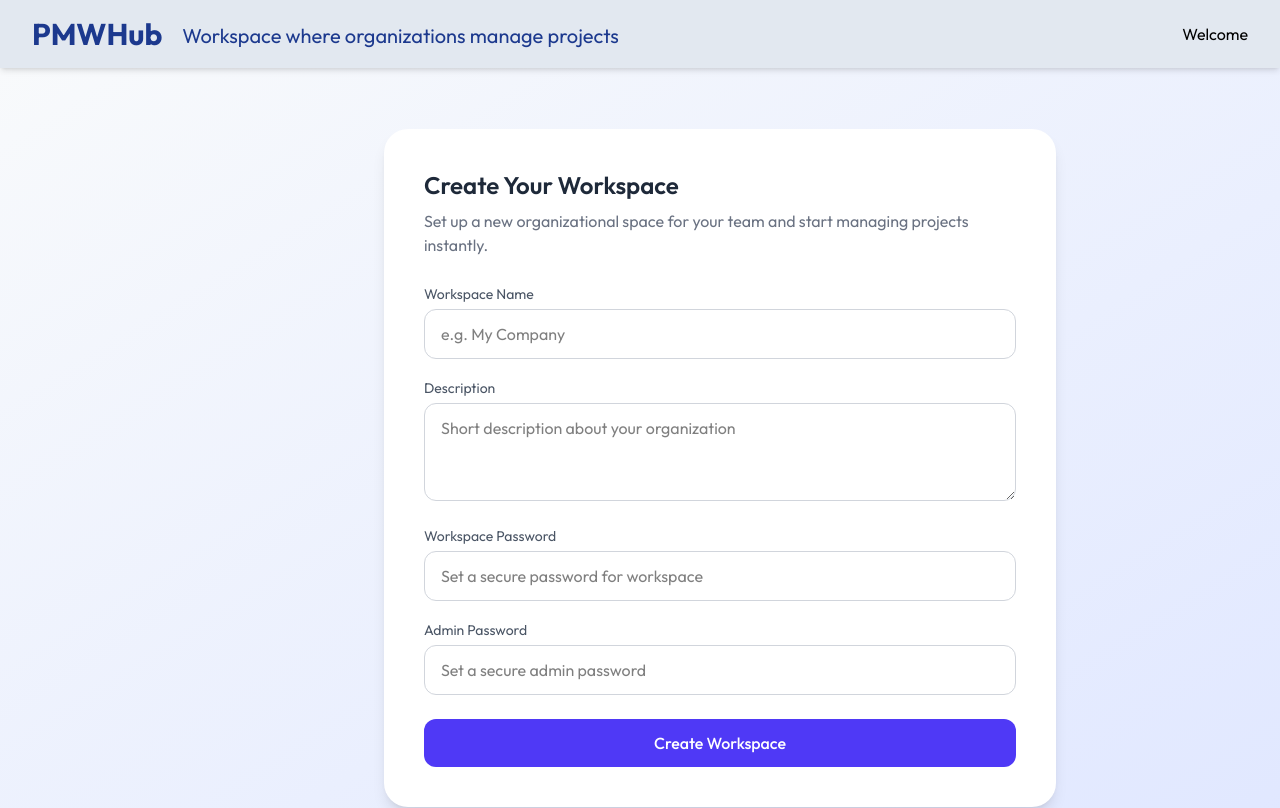
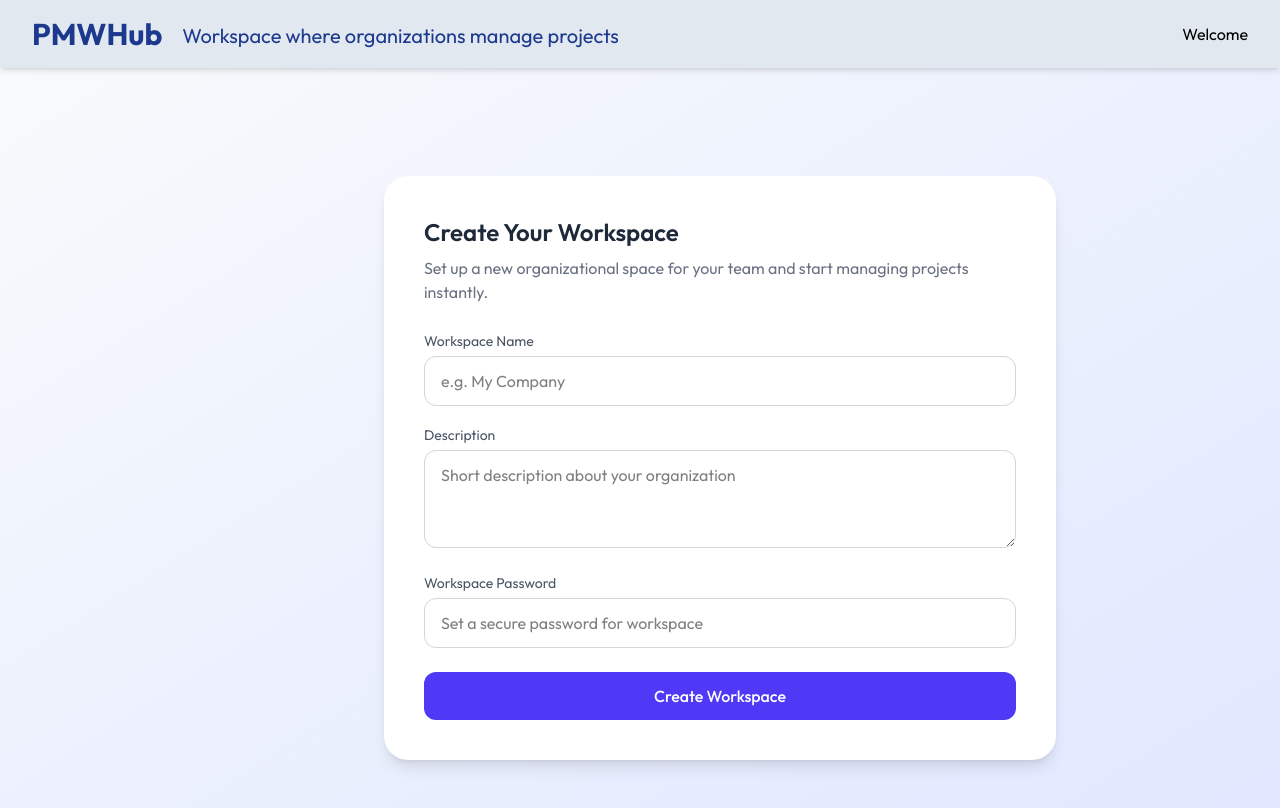
Before and after one commit to RupeshKumar4511/project-management-workspace-hub, a React (Vite) app in the folder frontend/: page /app in a window 1280 px wide. Shown: the top 808 px of the page. Built offline with nearby package versions, Linux system fonts and the light colour scheme.

Commit message:
component updated

```diff
--- a/frontend/src/components/CreateWorkspaceForm.jsx
+++ b/frontend/src/components/CreateWorkspaceForm.jsx
@@ -2,7 +2,7 @@ import { useRef } from "react";
 import { useSelector,useDispatch } from "react-redux";
 import { useForm } from "react-hook-form";
 import {useNavigate} from 'react-router-dom'
-import { createWorkspace } from "../features/workspaceSlice";
+import { createWorkspace, updateCreateWorkspaceResponse } from "../features/workspaceSlice";
 import ErrorPage from './ErrorPage.jsx'
 import SuccessModal from './SuccessModal.jsx'
 
@@ -17,22 +17,22 @@ export default function CreateWorkspaceForm() {
 
 
   const onSubmit = (data) => {
-    dispatch(createWorkspace({...data,createdBy:authResponse.username,email:authResponse.email}))
+    dispatch(createWorkspace({...data,createdBy:authResponse.username,adminEmail:authResponse.email}))
+  };
 
+  const handleClick = ()=>{
     reset({
             workspaceName:'',
             description:'',
             workspacePassword:'',
             adminPassword: '',
-        })
-  };
-
-  const handleClick = ()=>{
-    navigate('/app');
+      });
+    dispatch(updateCreateWorkspaceResponse())
+    navigate('/app/user-workspace');
   }
 
   if(response.createWorkspaceResponse?.success){
-     <SuccessModal message={"Your Workspace created Successfully."} handleClick={handleClick}/>
+    return <SuccessModal message={"Your Workspace created Successfully."} handleClick={handleClick}/>
   }
 
   if (error.signOutError) {
@@ -105,22 +105,6 @@ export default function CreateWorkspaceForm() {
           <span className="text-red-500 md:text-sm text-[12px] ">{errors.workspacePassword?.message}</span>
         </div>
 
-        <div className="md:col-span-2">
-          <label className="text-sm text-gray-600">Admin Password</label>
-          <input
-            type="password"
-            name="adminPassword"
-            placeholder="Set a secure admin password"
-            className="mt-1 w-full rounded-xl border border-gray-300 px-4 py-3 focus:outline-none focus:ring-2 focus:ring-indigo-400"
-            {...register("adminPassword", {
-                        required: "adminPassword is required",
-                        minLength: {
-                            value: 8 , message: "Length of adminPassword must be atleast 8 characters long."
-                        }
-                    })}
-          />
-          <span className="text-red-500 md:text-sm text-[12px] ">{errors.adminPassword?.message}</span>
-        </div>
 
         <button
           type="submit"
--- a/frontend/src/components/WorkspaceList.jsx
+++ b/frontend/src/components/WorkspaceList.jsx
@@ -1,20 +1,37 @@
 import { useRef } from "react";
 import { useForm } from "react-hook-form";
+import { joinWorkspace, updateJoinWorkspaceResponse } from "../features/workspaceSlice";
+import { useDispatch, useSelector } from "react-redux";
+import ErrorPage from "./ErrorPage";
+import { useNavigate } from "react-router-dom";
 
 export default function WorkspaceList() {
   const formRef = useRef(null);
-  const { register, handleSubmit,reset, formState: { errors } } = useForm()
+  const { register, handleSubmit, reset, formState: { errors } } = useForm();
+  const navigate = useNavigate()
+  const dispatch = useDispatch()
+  const {  error } = useSelector((store) => store.auth);
+  const { response } = useSelector((store) => store.workspace);
 
   const onSubmit = (data) => {
-    // add user email to data
-    console.log(data);
+    dispatch(joinWorkspace(data));
+  };
 
+  if(response.joinWorkspaceResponse.success){
     reset({
-            workspaceName:'',
-            workspacePassword:'',
+      workspaceName: '',
+      workspacePassword: '',
 
     })
-  };
+    dispatch(updateJoinWorkspaceResponse())
+    setTimeout(()=>{
+      navigate('/app/workspace');
+    },10)
+  }
+
+  if(error.signOutError){
+    return <ErrorPage/>
+  }
 
   return (
     <div className="w-[50%] space-y-8 relative -top-20">
@@ -37,7 +54,7 @@ export default function WorkspaceList() {
               {...register("workspaceName", {
                 required: "workspaceName is required",
                 maxLength: {
-                            value: 20 , message: "Length of workspaceName should not exceeds 20 characters."
+                  value: 20, message: "Length of workspaceName should not exceeds 20 characters."
                 }
               })}
             />
@@ -56,7 +73,7 @@ export default function WorkspaceList() {
               {...register("workspacePassword", {
                 required: "workspacePassword is required",
                 minLength: {
-                            value: 8 , message: "Length of workspacePassword must be atleast 8 characters long."
+                  value: 8, message: "Length of workspacePassword must be atleast 8 characters long."
                 }
               })}
             />
```
Lines whose indentation alone changed are shown as unchanged.
